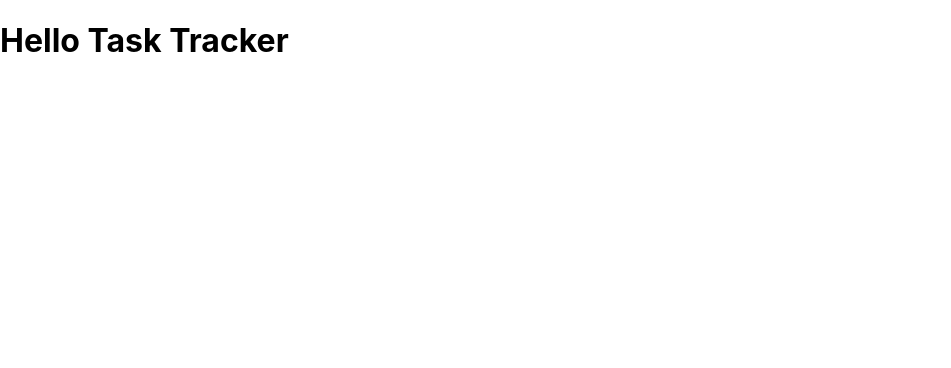
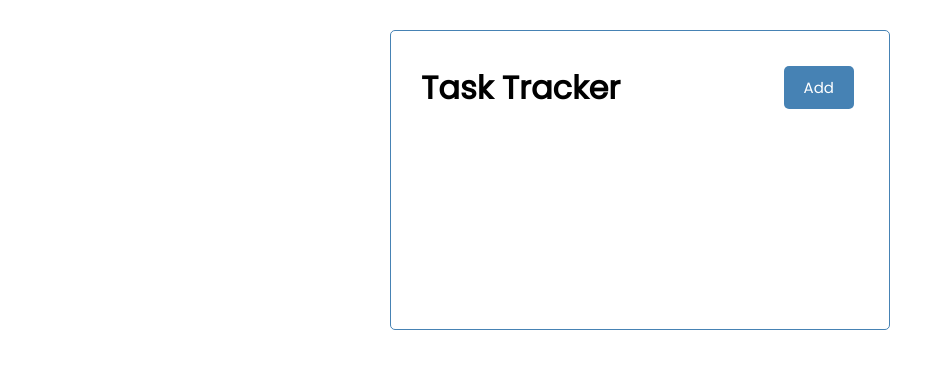
Before and after one commit to Satyadev-Patel/task-tracker, a React (Create React App) app: page / in a window 1280 px wide. Shown: the top 368 px of the page, without its empty margins (0-951 px from the left). Built offline with nearby package versions, Linux system fonts and the light colour scheme.

Commit message:
header and button

```diff
--- /dev/null
+++ b/src/components/Button.js
@@ -0,0 +1,21 @@
+import PropTypes from 'prop-types'
+
+
+const Button = ({color,text,onClick}) => {
+    return (
+        <button onClick={onClick} style={{ backgroundColor: color}}
+            className='btn'>{text}</button>
+    )
+}
+
+Button.defaultProps = {
+    color : 'steelblue',
+}
+
+Button.propTypes = {
+    text : PropTypes.string,
+    color : PropTypes.string,
+    onClick : PropTypes.func,
+}
+
+export default Button
--- a/src/components/Header.js
+++ b/src/components/Header.js
@@ -1,9 +1,22 @@
+import Button from './Button'
+
 const Header = (props) => {
+
+    const onClick = () => {
+        console.log('click')
+    }
+
     return (
-        <header>
-            <h1>{props.title} Task Tracker</h1>
+        <header className='header'>
+            <h1>Task Tracker</h1>
+            <Button text = 'Add' onClick={onClick} />
         </header>
     )
 }
 
+// const headingStyle = {
+//     color: 'red' ,
+//     backgroundColor:'black',
+// }
+
 export default Header
--- a/src/index.css
+++ b/src/index.css
@@ -1,13 +1,112 @@
-body {
+@import url('https://fonts.googleapis.com/css2?family=Poppins:wght@300;400&display=swap');
+
+* {
+  box-sizing: border-box;
   margin: 0;
-  font-family: -apple-system, BlinkMacSystemFont, 'Segoe UI', 'Roboto', 'Oxygen',
-    'Ubuntu', 'Cantarell', 'Fira Sans', 'Droid Sans', 'Helvetica Neue',
-    sans-serif;
-  -webkit-font-smoothing: antialiased;
-  -moz-osx-font-smoothing: grayscale;
+  padding: 0;
 }
 
-code {
-  font-family: source-code-pro, Menlo, Monaco, Consolas, 'Courier New',
-    monospace;
+body {
+  font-family: 'Poppins', sans-serif;
 }
+
+.container {
+  max-width: 500px;
+  margin: 30px auto;
+  overflow: auto;
+  min-height: 300px;
+  border: 1px solid steelblue;
+  padding: 30px;
+  border-radius: 5px;
+}
+
+.header {
+  display: flex;
+  justify-content: space-between;
+  align-items: center;
+  margin-bottom: 20px;
+}
+
+.btn {
+  display: inline-block;
+  background: #000;
+  color: #fff;
+  border: none;
+  padding: 10px 20px;
+  margin: 5px;
+  border-radius: 5px;
+  cursor: pointer;
+  text-decoration: none;
+  font-size: 15px;
+  font-family: inherit;
+}
+
+.btn:focus {
+  outline: none;
+}
+
+.btn:active {
+  transform: scale(0.98);
+}
+
+.btn-block {
+  display: block;
+  width: 100%;
+}
+
+.task {
+  background: #f4f4f4;
+  margin: 5px;
+  padding: 10px 20px;
+  cursor: pointer;
+}
+
+.task.reminder {
+  border-left: 5px solid green;
+}
+
+.task h3 {
+  display: flex;
+  align-items: center;
+  justify-content: space-between;
+}
+
+.add-form {
+  margin-bottom: 40px;
+}
+
+.form-control {
+  margin: 20px 0;
+}
+
+.form-control label {
+  display: block;
+}
+
+.form-control input {
+  width: 100%;
+  height: 40px;
+  margin: 5px;
+  padding: 3px 7px;
+  font-size: 17px;
+}
+
+.form-control-check {
+  display: flex;
+  align-items: center;
+  justify-content: space-between;
+}
+
+.form-control-check label {
+  flex: 1;
+}
+
+.form-control-check input {
+  flex: 2;
+  height: 20px;
+}
+
+footer {
+  margin-top: 30px;
+  text-align: center;
+}
```
